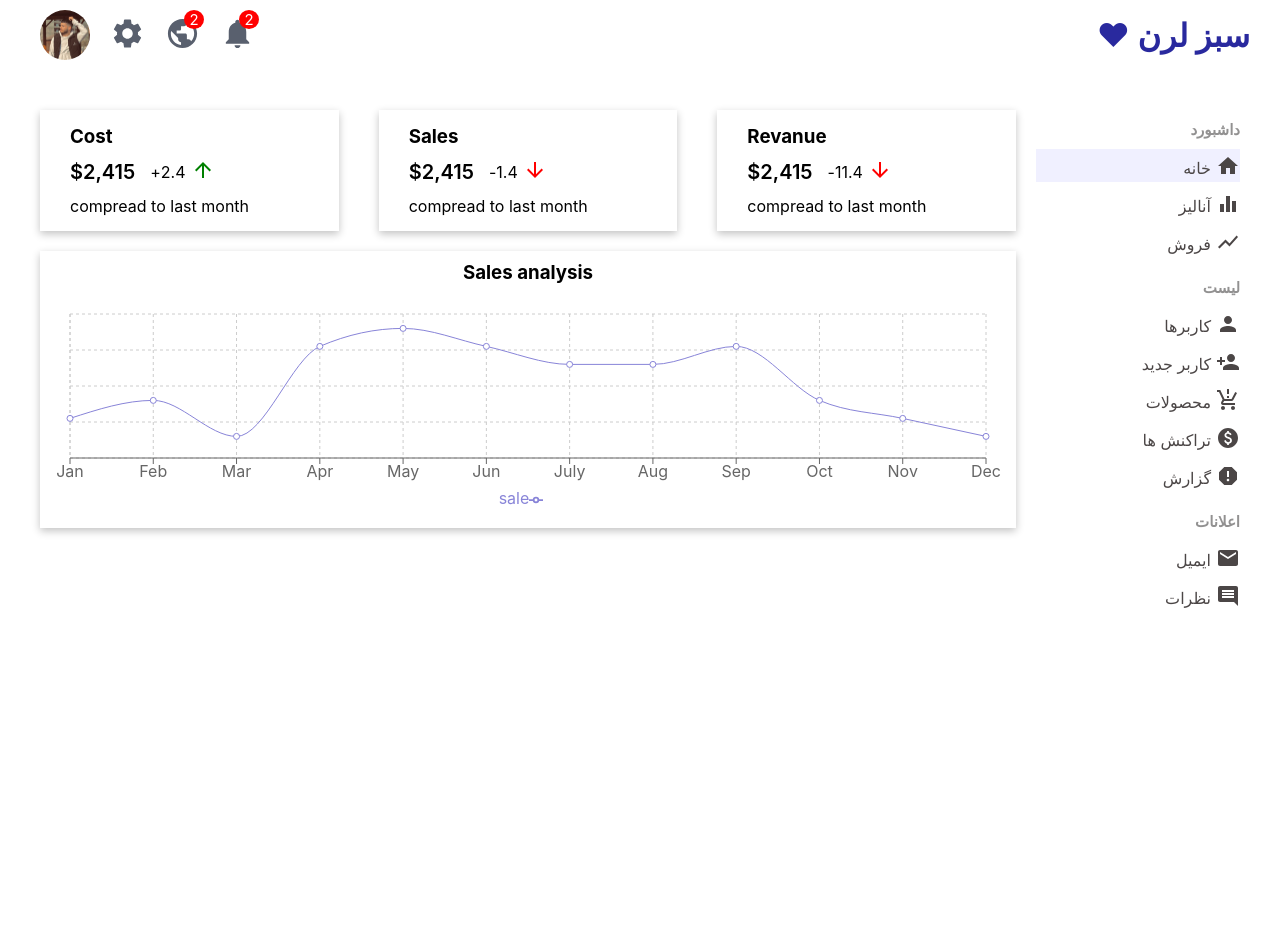
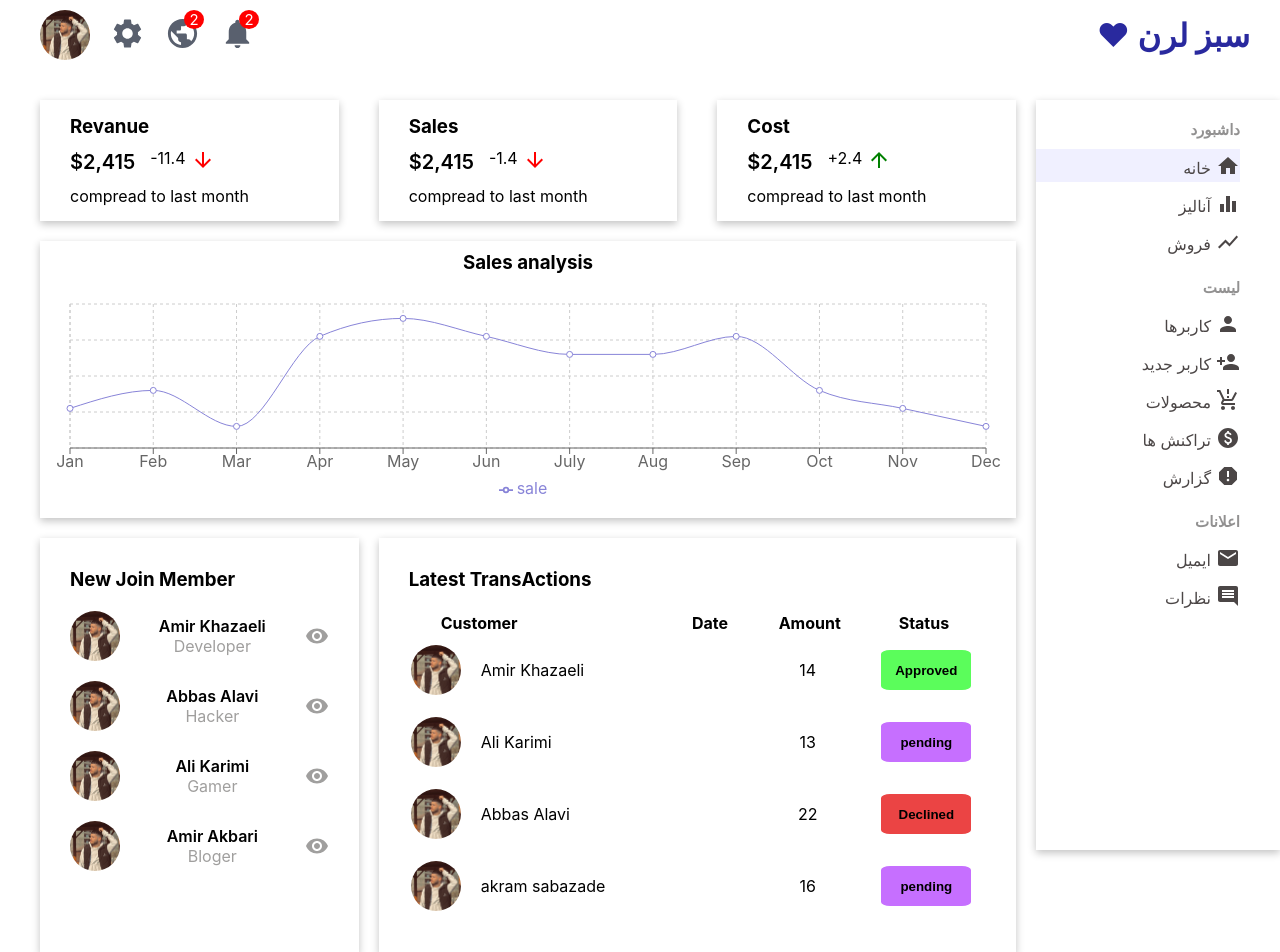
Before and after one commit to amirkhazaeli/panel-admin, a React (Create React App) app: page / in a window 1280 px wide. Before the commit the page ends 850 px from the top, so only its background shows below. Built offline with nearby package versions, Linux system fonts and the light colour scheme.

Commit message:
widget added

```diff
--- a/src/component/features/Featurs.css
+++ b/src/component/features/Featurs.css
@@ -1,16 +1,15 @@
 .featurs{
-    margin-top: 10px;
     display: grid;
     grid-template-columns: repeat(3,1fr);
     column-gap: 40px;
 }
 .featurs-wrapper{
     box-shadow: rgba(0, 0, 0, 0.24) 0px 3px 8px;
+
 }
 .featurs-container{
   display: flex;
   flex-direction: column;
-  align-items: flex-end;
   margin: 15px 30px;
 }
 .featurs-range{
@@ -25,7 +24,6 @@
 }
 .featurs-info{
     display: flex;
-    align-items: center;
 }
 .featurs-icon-up{
     color: green;
--- a/src/component/features/Featurs.jsx
+++ b/src/component/features/Featurs.jsx
@@ -10,12 +10,14 @@ function Featurs() {
                         <h3>Revanue</h3>
                     </div>
                     <div className='featurs-range'>
+                        <span className='featurs-price'>$2,415</span>
                         <div className='featurs-info'>
-                            <i><ArrowDownwardIcon className="featurs-icon-down"/></i>
-                            <span>11.4-</span>
+                            <span>-11.4</span>
+                            <i><ArrowDownwardIcon className="featurs-icon-down" /></i>
+
 
                         </div>
-                        <span className='featurs-price'>$2,415</span>
+
 
                     </div>
                     <span className='featurs-sub'>compread to last month</span>
@@ -29,12 +31,14 @@ function Featurs() {
                         <h3>Sales</h3>
                     </div>
                     <div className='featurs-range'>
+                        <span className='featurs-price'>$2,415</span>
+
                         <div className='featurs-info'>
-                            <i><ArrowDownwardIcon className="featurs-icon-down"/></i>
-                            <span>1.4-</span>
+                            <span>-1.4</span>
+                            <i><ArrowDownwardIcon className="featurs-icon-down" /></i>
+
 
                         </div>
-                        <span className='featurs-price'>$2,415</span>
 
                     </div>
                     <span className='featurs-sub'>compread to last month</span>
@@ -48,12 +52,14 @@ function Featurs() {
                         <h3>Cost</h3>
                     </div>
                     <div className='featurs-range'>
+                        <span className='featurs-price'>$2,415</span>
                         <div className='featurs-info'>
-                            <i><ArrowUpwardIcon  className="featurs-icon-up"/></i>
-                            <span>2.4+</span>
+                            <span>+2.4</span>
+                            <i><ArrowUpwardIcon className="featurs-icon-up" /></i>
+
 
                         </div>
-                        <span className='featurs-price'>$2,415</span>
+
 
                     </div>
                     <span className='featurs-sub'>compread to last month</span>
--- a/src/component/sideBar/SideBar.css
+++ b/src/component/sideBar/SideBar.css
@@ -1,9 +1,9 @@
 .sidebar {
     flex: 1;
-    width: 15%;
     height: calc(100vh - 50px);
     position: sticky;
     background-color: rgb(255, 255, 255);
+    box-shadow: rgba(0, 0, 0, 0.24) 0px 3px 8px;
 }
 
 .sidebar-wrapper {
--- /dev/null
+++ b/src/component/widgetlg/WidgetLg.css
@@ -0,0 +1,63 @@
+.widgetLg {
+    flex: 2;
+    box-shadow: rgba(0, 0, 0, 0.24) 0px 3px 8px;
+    margin-left: 20px;
+}
+
+.widgetLgWrapper {
+    padding: 30px;
+}
+
+.widgetLgTable {
+    padding-top: 20px;
+    width: 100%;
+    text-align: center;
+}
+
+.widgetLgth {
+    text-align: left;
+    padding-left: 30px;
+}
+
+.widgetuser {
+    display: flex;
+    align-items: center;
+}
+
+.widgetLgtd {
+    padding: 10px 0px;
+}
+
+.widgetuser img {
+    width: 50px;
+    height: 50px;
+    border-radius: 50%;
+    object-fit: cover;
+    margin-right: 20px;
+}
+.widgetLgButtonApproved {
+    background-color: rgb(91, 253, 91) ;
+    font-weight: 600;
+    border: none;
+    width: 90px;
+    height: 40px;
+    border-radius: 10%;
+}
+
+.widgetLgButtonDeclined {
+    background-color: rgb(235, 68, 68);
+    font-weight: 600;
+    border: none;
+    width: 90px;
+    height: 40px;
+    border-radius: 10%;
+}
+
+.widgetLgButtonpending {
+    background-color: rgb(198, 111, 255);
+    font-weight: 600;
+    border: none;
+    width: 90px;
+    height: 40px;
+    border-radius: 10%;
+}
--- /dev/null
+++ b/src/component/widgetlg/WidgetLg.jsx
@@ -0,0 +1,44 @@
+import './WidgetLg.css'
+import { TransActions } from '../../data';
+function WidgetLg() {
+
+    const Button = ({ type }) => {
+        return <button className={'widgetLgButton' + type}>{type}</button>
+    }
+    return (
+        <div className='widgetLg'>
+            <div className="widgetLgWrapper">
+                <h3 className='widgetLgTitle'>Latest TransActions</h3>
+                <table className='widgetLgTable'>
+                    <tr className="widgetLgtr">
+                        <th className="widgetLgth">Customer</th>
+                        <th className="widgetLgth">Date</th>
+                        <th className="widgetLgth">Amount</th>
+                        <th className="widgetLgth">Status</th>
+                    </tr>
+                    {
+                        TransActions.map((transAction) => (
+                            <tr className="widgetLgtr" key={transAction.id}>
+                                <td className="widgetuser widgetLgtd">
+                                    <img src='images/top-image.jpg' alt="" />
+                                    <span>{transAction.name}</span>
+                                </td>
+                                <td className="widgetLgtd">
+                                    {TransActions.date}
+                                </td>
+                                <td className="widgetLgtd">
+                                    {transAction.amount}
+                                </td>
+                                <td className="widgetLgtd">
+                                    <Button type={transAction.status}></Button>
+                                </td>
+                            </tr>
+                        ))
+                    }
+                </table>
+            </div>
+        </div>
+    );
+}
+
+export default WidgetLg;
--- /dev/null
+++ b/src/component/widgetsm/WidgetSm.css
@@ -0,0 +1,36 @@
+.widgetSm {
+    flex: 1;
+    box-shadow: rgba(0, 0, 0, 0.24) 0px 3px 8px;
+}
+
+.widgetWrapper {
+    padding: 30px;
+}
+
+.widgetItem {
+    display: flex;
+    justify-content: space-between;
+    align-items: center;
+    margin-top: 20px;
+}
+
+.widgetItem img {
+    width: 50px;
+    height: 50px;
+    border-radius: 50%;
+    object-fit: cover;
+}
+.userInfo{
+    display: flex;
+    flex-direction: column;
+    align-items: center;
+}
+.userName{
+    font-weight: 600;
+}
+.userJob{
+    color: rgb(160, 159, 158);
+}
+.widgeticon{
+    color: rgb(160, 159, 158);
+}
--- /dev/null
+++ b/src/component/widgetsm/WidgetSm.jsx
@@ -0,0 +1,32 @@
+import VisibilityIcon from '@mui/icons-material/Visibility';
+import { NewJoinMember } from '../../data';
+import './WidgetSm.css'
+function WidgetSm() {
+    return (
+        <div className='widgetSm'>
+            <div className='widgetWrapper'>
+                <h3>New Join Member</h3>
+                <ul>
+                {
+                    NewJoinMember.map((NewJoin)=> (
+
+                        <li className='widgetItem'>
+                            <img src={NewJoin.image} alt="" />
+                            <div className='userInfo'>
+                                <span className='userName'>{NewJoin.name} </span>
+                                <span className='userJob'>{NewJoin.job}</span>
+                            </div>
+                            <VisibilityIcon className='widgeticon' />
+                        </li>
+                    ))
+                }
+
+                </ul>
+
+            </div>
+
+        </div>
+    );
+}
+
+export default WidgetSm;
--- a/src/data.js
+++ b/src/data.js
@@ -47,6 +47,65 @@ let xAxisData = [
         'name': 'Dec',
         'sale': 12000
     },
+];
+
+let NewJoinMember = [
+    {
+        'id': 1,
+        'image': 'images/top-image.jpg',
+        'name': 'Amir Khazaeli',
+        'job': 'Developer'
+    },
+    {
+        'id': 2,
+        'image': 'images/top-image.jpg',
+        'name': 'Abbas Alavi',
+        'job': 'Hacker'
+    },
+    {
+        'id': 3,
+        'image': 'images/top-image.jpg',
+        'name': 'Ali Karimi',
+        'job': 'Gamer'
+    },
+    {
+        'id': 4,
+        'image': 'images/top-image.jpg',
+        'name': 'Amir Akbari',
+        'job': 'Bloger'
+    }
+
+];
+
+let TransActions = [
+    {
+        'id': 1,
+        'name': "Amir Khazaeli",
+        'date': 2023,
+        'amount': 14.000,
+        'status' : 'Approved'
+    },
+    {
+        'id': 1,
+        'name': "Ali Karimi",
+        'date': 2023,
+        'amount': 13.000,
+        'status' : 'pending'
+    },
+    {
+        'id': 1,
+        'name': "Abbas Alavi",
+        'date': 2019,
+        'amount': 22.000,
+        'status' : 'Declined'
+    },
+    {
+        'id': 1,
+        'name': "akram sabazade",
+        'date': 2022,
+        'amount': 16.000,
+        'status' : 'pending'
+    }
 ]
 
-export default xAxisData;
+export { xAxisData, NewJoinMember,TransActions };
--- a/src/pages/home/Home.css
+++ b/src/pages/home/Home.css
@@ -2,4 +2,9 @@
     flex: 4;
     margin-right: 20px;
     margin-left: 40px;
+    direction: ltr;
 }
+.widget{
+    display: flex;
+    margin-top: 20px;
+}
--- a/src/pages/home/Home.js
+++ b/src/pages/home/Home.js
@@ -1,12 +1,19 @@
 import Chart from "../../component/chart/Chart";
 import Featurs from "../../component/features/Featurs";
 import './Home.css'
-import xAxisData from "../../data";
+import { xAxisData } from "../../data";
+import WidgetSm from "../../component/widgetsm/WidgetSm";
+import WidgetLg from "../../component/widgetlg/WidgetLg";
+
 function Home() {
     return (
     <div className="home">
     <Featurs />
     <Chart title="Sales analysis" data={xAxisData} dataKey='sale' />
+    <div className="widget">
+     <WidgetSm />
+     <WidgetLg />
+    </div>
     </div>
     );
 }
```
